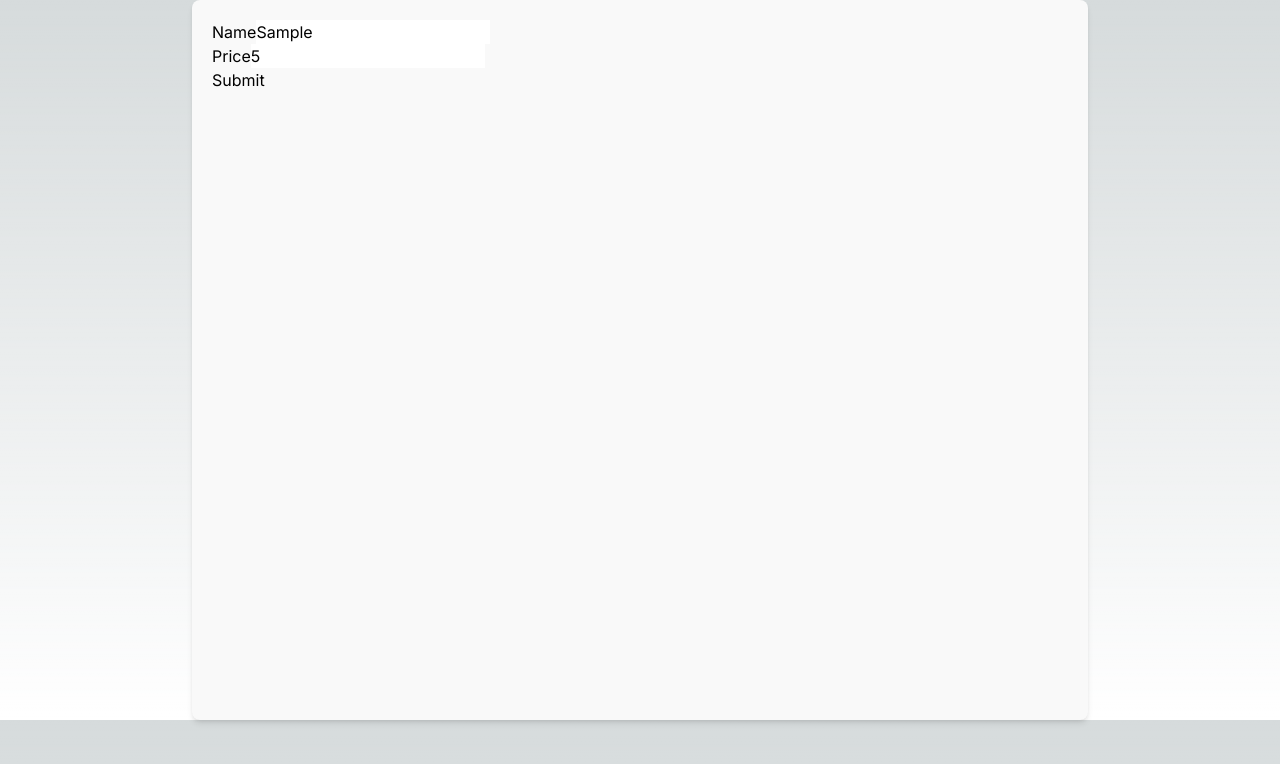
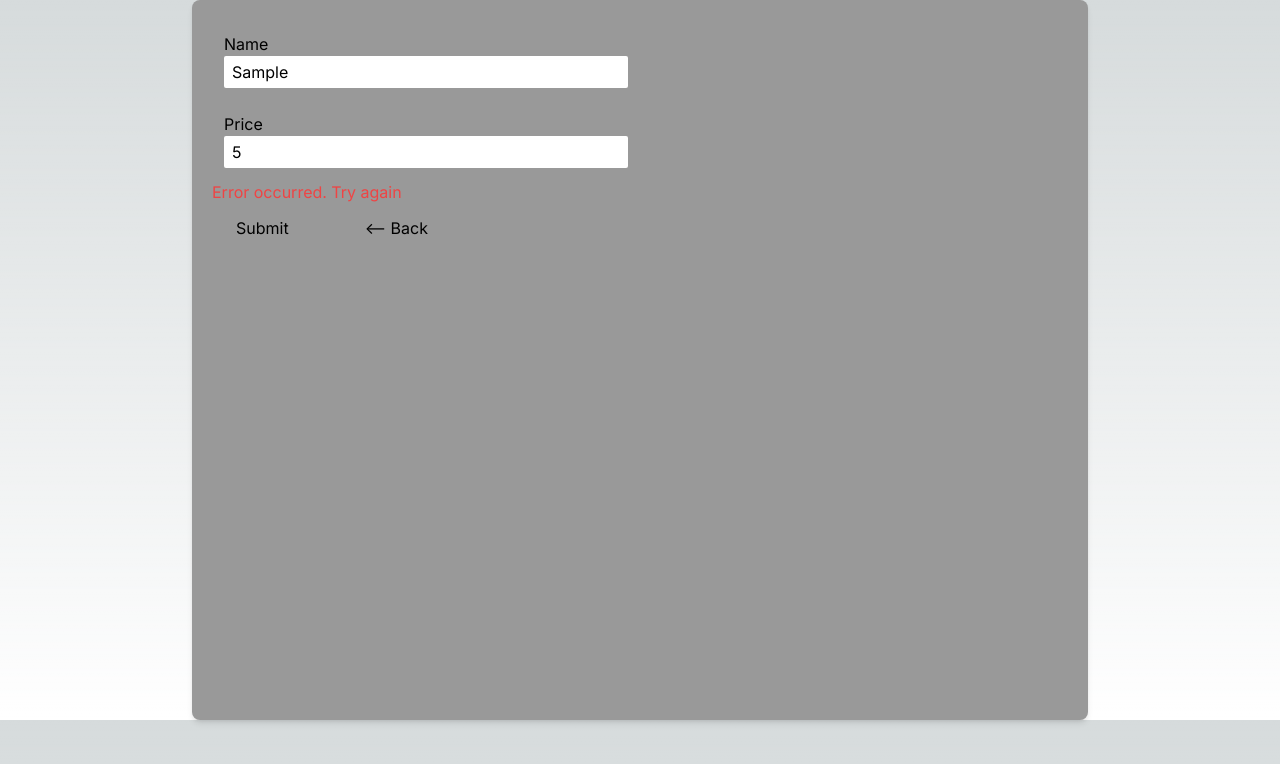
Before and after one commit to strocchia/django-plus-neon, a Next.js app in the folder nextjs-frontend/: page /add in a window 1280 px wide. Both pictures are taken after typing "Sample", "5" into the empty fields and a click on the button "Submit". Shown: the top 764 px of the page. Built offline with nearby package versions, Linux system fonts and the light colour scheme; no server answers.

Commit message:
full styled each MenuItem pill and 'add' page. added back (i.e. cancel) button to add form.

```diff
--- a/nextjs-frontend/src/app/add/page.js
+++ b/nextjs-frontend/src/app/add/page.js
@@ -33,6 +33,15 @@ export default function Page() {
   const doFinish = (evt) => {
     evt.preventDefault();
     setLoading(true);
+
+    createMenu(formData)
+      .then(() => {
+        router.push("/?action=add");
+      })
+      .catch(() => {
+        setError("Error occurred. Try again");
+        setLoading(false);
+      });
   };
 
   useEffect(() => {
@@ -40,12 +49,13 @@ export default function Page() {
   });
 
   return (
-    <form onSubmit={doFinish}>
-      <div>
+    <form className="w-1/2" onSubmit={doFinish}>
+      <div className="flex flex-col p-3">
         <label htmlFor="name">Name</label>
         <input
           type="text"
           name="name"
+          className="px-2 py-1 border-black rounded-sm max-h-10"
           value={formData.name}
           onChange={(evt) =>
             setFormData({ ...formData, name: evt.target.value })
@@ -53,11 +63,14 @@ export default function Page() {
           required
         />
       </div>
-      <div>
+      <div className="flex flex-col p-3">
         <label htmlFor="price">Price</label>
         <input
           type="number"
           name="price"
+          min={0}
+          max={1000}
+          className="px-2 py-1 border-black rounded-sm max-h-10"
           value={formData.price}
           onChange={(evt) =>
             setFormData({ ...formData, price: evt.target.value })
@@ -65,10 +78,22 @@ export default function Page() {
           required
         />
       </div>
-      {error && <p>{error}</p>}
+      {/* {error && <p className="text-[#f44336]">{error}</p>} */}
+      {error && <p className="text-red-500">{error}</p>}
       <div>
-        <button type="submit" disabled={loading}>
+        <button
+          type="submit"
+          className="p-3 mx-3 rounded-sm cursor-pointer hover:border-[0.5px] hover:border-white"
+          disabled={loading}
+        >
           Submit
+        </button>
+        <button
+          type="button"
+          className="p-3 mx-10 rounded-sm cursor-pointer hover:border-[0.5px] hover:border-white"
+          onClick={() => router.push("/")}
+        >
+          {"<--"} Back
         </button>
       </div>
     </form>
--- a/nextjs-frontend/src/app/layout.js
+++ b/nextjs-frontend/src/app/layout.js
@@ -14,7 +14,7 @@ export default function RootLayout({ children }) {
   return (
     <html lang="en">
       <body className={inter.className}>
-        <main className="max-w-[70%] h-[90vh] my-0 mx-auto p-5 bg-[#f9f9f9] rounded-lg shadow-md">
+        <main className="max-w-[70%] h-[90vh] my-0 mx-auto p-5 bg-[#999] rounded-lg shadow-md">
           {children}
         </main>
       </body>
--- a/nextjs-frontend/src/app/page.js
+++ b/nextjs-frontend/src/app/page.js
@@ -18,12 +18,18 @@ async function getData() {
   return res.json();
 }
 
-async function doDelete(id) {
-  console.log("deleting..." + id);
-}
+const Types = Object.freeze({
+  ADD: "add",
+  UPDATE: "update",
+  BLANK: "",
+});
 
 export default function Home() {
   const [menuItems, setMenuItems] = useState(null);
+  const [displaySuccessMessage, setDisplaySuccessMessage] = useState({
+    show: false,
+    type: Types.BLANK,
+  });
 
   const router = useRouter();
   const params = useSearchParams();
@@ -38,14 +44,62 @@ export default function Home() {
     fetchData().catch(console.error);
   }, []);
 
+  useEffect(() => {
+    if (params && params.get("action")) {
+      setDisplaySuccessMessage({
+        show: true,
+        type: params.get("action"),
+      });
+    }
+  }, [params, router]);
+
+  useEffect(() => {
+    const timer = setTimeout(() => {
+      if (displaySuccessMessage.show) {
+        setDisplaySuccessMessage({
+          show: false,
+          type: Types.BLANK,
+        });
+        router.push("/");
+      }
+    }, 2500);
+
+    return () => clearTimeout(timer);
+  }, [displaySuccessMessage]);
+
+  async function doDelete(id) {
+    console.log("deleting..." + id);
+    setMenuItems((items) => items.filter((it) => it.id !== id));
+  }
+
+  if (!menuItems) return <p>Loading...</p>;
+
   return (
     <div>
-      {menuItems?.map((item) => (
+      <button
+        className="bg-[#008000] text-[#fff] p-3 m-3"
+        onClick={() => router.push("/add")}
+      >
+        Add
+      </button>
+      {displaySuccessMessage.show && (
+        // <p className="text-[#008000]">
+        <p className="text-[rgb(0,128,0)]">
+          {displaySuccessMessage.type === Types.ADD
+            ? "Added a "
+            : "Modified a "}
+          menu item.
+        </p>
+      )}
+      {menuItems?.map((item, index) => (
         <MenuItem
+          key={item.id || index}
           id={item.id}
           name={item.name}
           price={item.price}
-          doEdit={() => {}}
+          doEdit={() => {
+            router.push(`/update/${item.id}`);
+          }}
           doDelete={(id) => doDelete(id)}
         />
       ))}
--- /dev/null
+++ b/nextjs-frontend/src/app/update/[menuId]/page.js
@@ -0,0 +1,18 @@
+// src/app/update/page.js
+
+"use client";
+
+import { useRouter, useSearchParams } from "next/navigation";
+import React, { useState, useEffect } from "react";
+
+export default function Page({ params }) {
+  const router = useRouter();
+
+  return (
+    <div>
+      Page
+      <br />
+      {JSON.stringify(params, null, 2)}
+    </div>
+  );
+}
--- a/nextjs-frontend/src/app/update/page.js
+++ /dev/null
@@ -1,7 +0,0 @@
-// src/app/update/page.js
-
-import React from "react";
-
-export default function Page() {
-  return <div>Page</div>;
-}
--- a/nextjs-frontend/src/components/MenuItem.js
+++ b/nextjs-frontend/src/components/MenuItem.js
@@ -12,6 +12,8 @@ const deleteMenu = async (id) => {
 
   if (!res.ok) throw new Error("failed to delete menu data");
 
+  console.log("menu delete", res);
+
   return Promise.resolve();
 };
 
@@ -23,17 +25,17 @@ const MenuItem = ({ id, name, price, doEdit, doDelete }) => {
     >
       <div className="flex flex-col">
         <div className="font-semibold text-[1.2rem]">{name}</div>
-        <div className="text-[#555]">{price.toFixed(2)}</div>
+        <div className="text-[#555]">${price.toFixed(2)}</div>
       </div>
       <div className="flex gap-2">
         <button
-          className="px-1 py-2 border-none rounded-md cursor-pointer"
+          className="px-1 py-2 border-none rounded-md cursor-pointer bg-[#ffca28] text-[#333]"
           onClick={doEdit}
         >
           Edit
         </button>
         <button
-          className="px-1 py-2 border-none rounded-md cursor-pointer"
+          className="px-1 py-2 border-none rounded-md cursor-pointer bg-[#f44336] text-[#fff]"
           onClick={() => deleteMenu(id).then(() => doDelete(id))}
         >
           Delete
```
Also changed, not shown: 2 other files (tests, documents, lock files or other folders).
